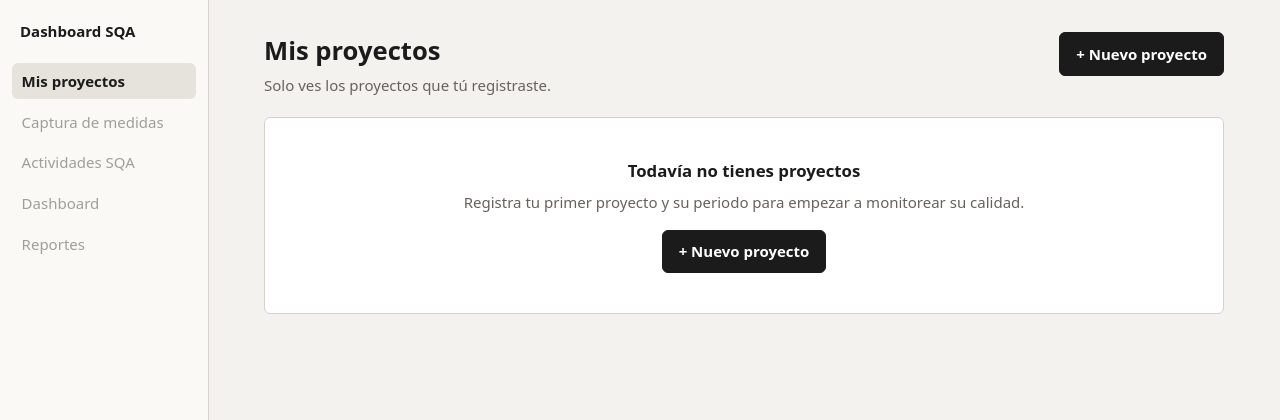
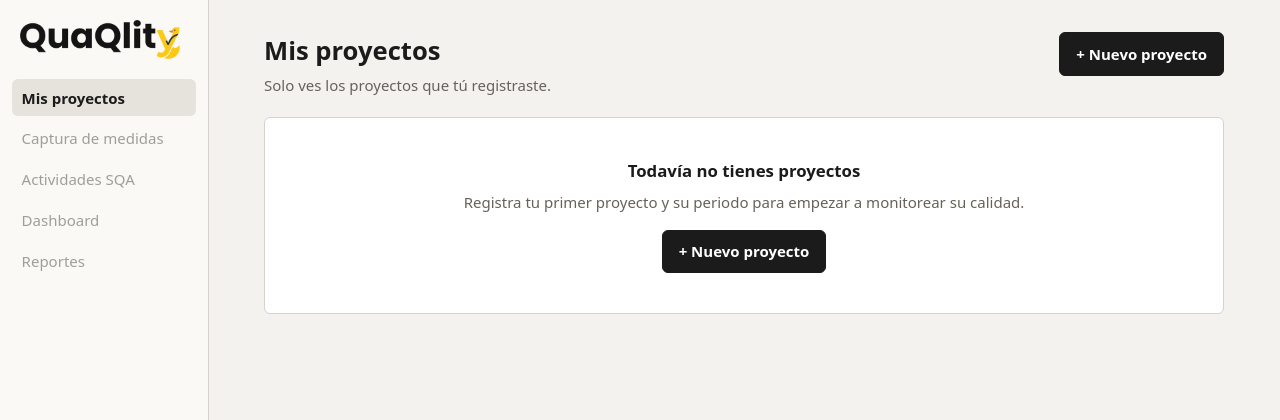
Before and after one commit to Mony-B/DashboardQuality_Tetra.R_QS_A26, a Django app: page /proyectos/ in a window 1280 px wide. Shown: the top 420 px of the page. Run offline with Django 5.2, Linux system fonts and the light colour scheme; the visitor is signed in with stand-in values (Sample User, id 1); data that the repository does not hold is empty; parts of the project's set-up code (start-up, migrations or seed data) failed here and were passed over.

Commit message:
Agregar logo QuaQlity

```diff
--- a/static/css/base.css
+++ b/static/css/base.css
@@ -51,7 +51,8 @@ h2 { font-size: 1.05rem; margin: 0 0 0.5rem; }
   top: 0;
   height: 100vh;
 }
-.marca { font-weight: 700; text-decoration: none; padding: 0 0.5rem; }
+.marca { display: block; text-decoration: none; padding: 0 0.5rem; }
+.logo { display: block; width: 100%; max-width: 10rem; height: auto; }
 .menu { display: flex; flex-direction: column; gap: 0.25rem; flex: 1; }
 .menu-item { padding: 0.45rem 0.6rem; border-radius: var(--radio); text-decoration: none; color: var(--texto); }
 .menu-item.activo { background: var(--activo); font-weight: 600; }
--- a/templates/base.html
+++ b/templates/base.html
@@ -4,6 +4,7 @@
   <meta charset="utf-8">
   <meta name="viewport" content="width=device-width, initial-scale=1">
   <title>{% block titulo %}Dashboard SQA{% endblock %} · Dashboard SQA</title>
+  <link rel="icon" type="image/png" href="{% static 'img/logo.png' %}">
   <link rel="stylesheet" href="{% static 'css/base.css' %}">
   {% block estilos %}{% endblock %}
 </head>
@@ -11,7 +12,9 @@
   {% if user.is_authenticated %}
   {% with app=request.resolver_match.app_name %}
   <aside class="lateral">
-    <a class="marca" href="{% url 'proyectos:mis_proyectos' %}">Dashboard SQA</a>
+    <a class="marca" href="{% url 'proyectos:mis_proyectos' %}">
+      <img src="{% static 'img/logo.png' %}" alt="QuaQlity" class="logo">
+    </a>
     <nav class="menu" aria-label="Principal">
       <a class="menu-item{% if app == 'proyectos' %} activo{% endif %}" href="{% url 'proyectos:mis_proyectos' %}">Mis proyectos</a>
       {# Se vuelven enlaces conforme se agreguen los casos de uso #}
```
Also changed, not shown: static/img/logo.png (added).
